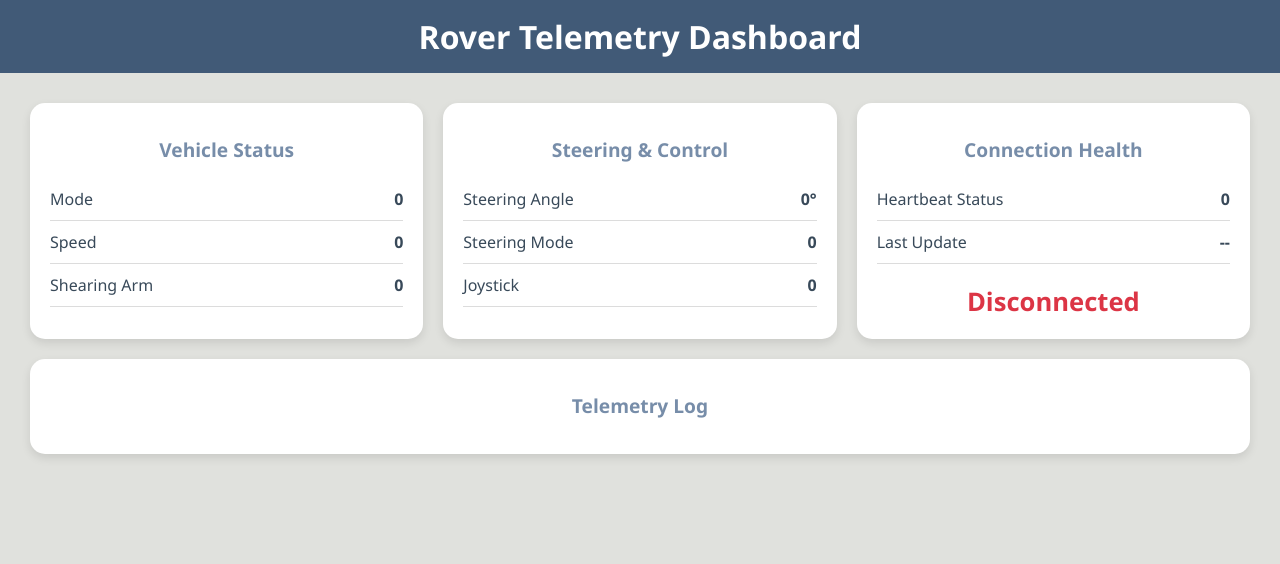
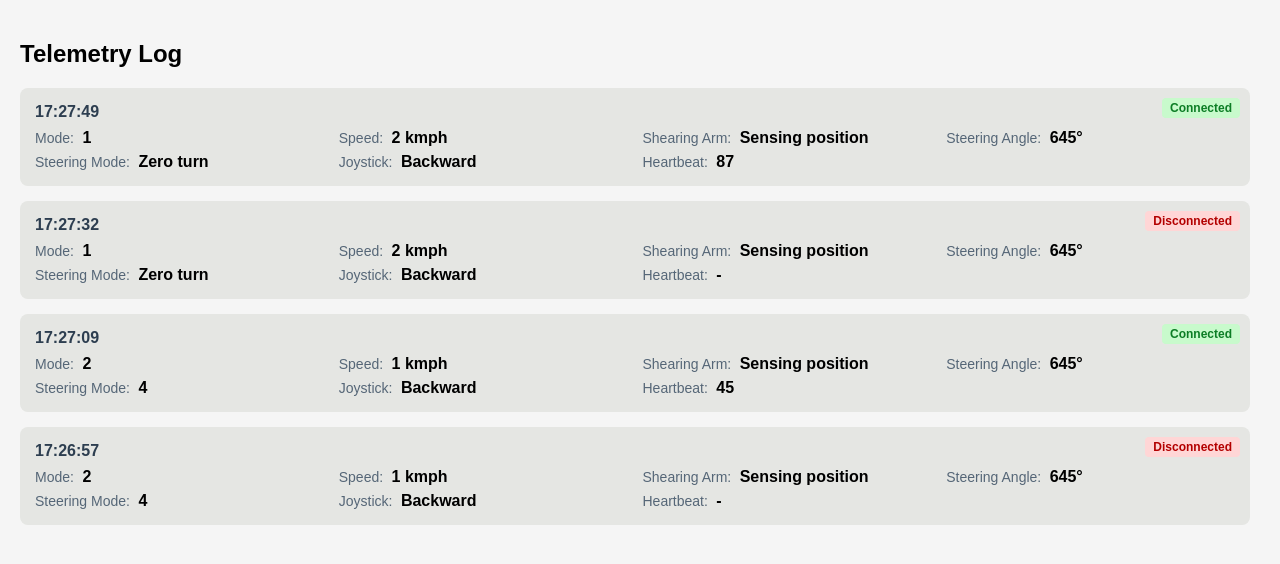
Before and after one commit to charu2409/Rover, a Flask app: page / in a window 1280 px wide. Shown: the top 564 px of the page. Run offline with Flask 3, Linux system fonts and the light colour scheme; data that the repository does not hold is empty.

Commit message:
Update index.html

```diff
--- a/templates/index.html
+++ b/templates/index.html
@@ -2,171 +2,124 @@
 <html lang="en">
 <head>
   <meta charset="UTF-8">
-  <meta name="viewport" content="width=device-width, initial-scale=1.0">
-  <title>Rover Dashboard</title>
+  <title>Telemetry Log</title>
   <style>
-    :root {
-      --primary: #E0E1DD;
-      --secondary: #778DA9;
-      --accent: #415A77;
-      --dark: #384959;
-      --white: #ffffff;
-      --line: #dcdcdc;
-      --connected: #28a745;
-      --disconnected: #dc3545;
+    body {
+      font-family: Arial, sans-serif;
+      background: #f5f5f5;
+      margin: 0;
+      padding: 20px;
     }
-    body { margin: 0; font-family: "Segoe UI", Tahoma, sans-serif; background: var(--primary); color: var(--dark); }
-    header { background: var(--accent); color: var(--white); padding: 15px 25px; text-align: center; font-size: 2rem; font-weight: bold; }
 
-    .container {
-      display: grid;
-      grid-template-columns: repeat(3, 1fr); /* 3 equal cards in a row */
-      gap: 20px;
-      padding: 30px;
+    h2 {
+      margin-bottom: 20px;
     }
-    .card {
-      background: var(--white);
-      border-radius: 15px;
-      padding: 20px;
-      box-shadow: 0 4px 10px rgba(0,0,0,0.1);
+
+    .log-container {
+      max-height: 600px;
+      overflow-y: auto;
+      padding-right: 10px;
     }
-    .card h1 {
-      font-size: 1.2rem;
-      text-align: center;
-      margin-bottom: 15px;
-      color: var(--secondary);
-    }
-    .row { display: flex; justify-content: space-between; padding: 10px 0; border-bottom: 1px solid var(--line); }
-    .label { font-size: 1rem; font-weight: 500; }
-    .value { font-size: 1rem; font-weight: bold; color: var(--dark); }
 
-    .status-container { display: flex; justify-content: center; margin-top: 20px; }
-    .status { font-size: 1.6rem; font-weight: bold; }
-    .connected { color: var(--connected); }
-    .disconnected { color: var(--disconnected); }
-
-    /* Logs */
-    #logsWrapper { grid-column: 1 / -1; }
-    #logsContainer {
-      margin-top: 10px;
-      max-height: 400px;   /* fixed height */
-      overflow-y: auto;    /* scrollable */
-      padding-right: 8px;
-    }
     .log-entry {
-      background: var(--primary);
-      border-radius: 10px;
+      background: #e5e6e3;
       padding: 15px;
+      border-radius: 8px;
       margin-bottom: 15px;
       display: flex;
       flex-direction: column;
+      position: relative;
     }
-    .log-header { display: flex; justify-content: space-between; margin-bottom: 10px; }
-    .log-timestamp { font-weight: bold; color: var(--secondary); }
-    .log-status { font-weight: bold; font-size: 0.8rem; padding: 3px 8px; border-radius: 8px; width: fit-content; }
-    .connected-status { background: #d1fae5; color: #028a0f; }
-    .disconnected-status { background: #fde2e1; color: #dc3545; }
-    .log-details { display: grid; grid-template-columns: repeat(4,1fr); gap: 10px 20px; }
-    .log-details div { display: flex; flex-direction: column; }
-    .log-row-label { font-weight: 500; color: var(--secondary); }
-    .log-row-value { font-weight: bold; color: var(--dark); }
+
+    .log-header {
+      font-weight: bold;
+      margin-bottom: 8px;
+      color: #2d3e50;
+    }
+
+    .log-grid {
+      display: grid;
+      grid-template-columns: repeat(4, 1fr);
+      row-gap: 6px;
+      column-gap: 15px;
+    }
+
+    .log-item span.label {
+      color: #556677;
+      font-size: 14px;
+    }
+
+    .log-item span.value {
+      font-weight: bold;
+      margin-left: 4px;
+    }
+
+    .status {
+      position: absolute;
+      top: 10px;
+      right: 10px;
+      padding: 3px 8px;
+      border-radius: 4px;
+      font-size: 12px;
+      font-weight: bold;
+    }
+
+    .connected {
+      background: #c8facc;
+      color: #0c7d25;
+    }
+
+    .disconnected {
+      background: #ffd6d6;
+      color: #b30000;
+    }
   </style>
 </head>
 <body>
-<header>Rover Telemetry Dashboard</header>
+  <h2>Telemetry Log</h2>
+  <div class="log-container" id="logContainer"></div>
 
-<div class="container">
-  <div class="card">
-    <h1>Vehicle Status</h1>
-    <div class="row"><span class="label">Mode</span><span class="value" id="mode">0</span></div>
-    <div class="row"><span class="label">Speed</span><span class="value" id="speed">0</span></div>
-    <div class="row"><span class="label">Shearing Arm</span><span class="value" id="shearingarm">0</span></div>
-  </div>
-  <div class="card">
-    <h1>Steering & Control</h1>
-    <div class="row"><span class="label">Steering Angle</span><span class="value" id="angle">0°</span></div>
-    <div class="row"><span class="label">Steering Mode</span><span class="value" id="steeringmode">0</span></div>
-    <div class="row"><span class="label">Joystick</span><span class="value" id="joystick">0</span></div>
-  </div>
-  <div class="card">
-    <h1>Connection Health</h1>
-    <div class="row"><span class="label">Heartbeat Status</span><span class="value" id="heartbeat">0</span></div>
-    <div class="row"><span class="label">Last Update</span><span class="value" id="lastupdate">--</span></div>
-    <div class="status-container"><span id="status" class="status disconnected">Disconnected</span></div>
-  </div>
+  <script>
+    const logContainer = document.getElementById('logContainer');
 
-  <div class="card" id="logsWrapper">
-    <h1>Telemetry Log</h1>
-    <div id="logsContainer"></div>
-  </div>
-</div>
+    // ✅ Sample data (simulate your telemetry)
+    const logData = [
+      { timestamp: "17:27:49", mode: 1, speed: "2 kmph", arm: "Sensing position", angle: "645°", steering: "Zero turn", joystick: "Backward", heartbeat: 87 },
+      { timestamp: "17:27:32", mode: 1, speed: "2 kmph", arm: "Sensing position", angle: "645°", steering: "Zero turn", joystick: "Backward", heartbeat: 500 }, // invalid
+      { timestamp: "17:27:09", mode: 2, speed: "1 kmph", arm: "Sensing position", angle: "645°", steering: "4", joystick: "Backward", heartbeat: 45 },
+      { timestamp: "17:26:57", mode: 2, speed: "1 kmph", arm: "Sensing position", angle: "645°", steering: "4", joystick: "Backward", heartbeat: 0 }, // invalid
+    ];
 
-<script>
-const ROVER_ID = "rover1";
-const speedMap = {1:"0.5 kmph",2:"1 kmph",3:"1.5 kmph",4:"2 kmph",5:"2.5 kmph"};
-const steeringMap = {1:"Home position",2:"All wheel mode",3:"Zero turn",4:"Crab"};
-const shearingMap = {0:"Home position",1:"Sensing position"};
+    function renderLogs() {
+      logContainer.innerHTML = "";
+      logData.forEach(entry => {
+        const logEntry = document.createElement("div");
+        logEntry.className = "log-entry";
 
-async function fetchRoverData() {
-  let res = await fetch(`/rover/${ROVER_ID}`);
-  let data = await res.json();
-  if (data.success) {
-    let d = data.data;
-    document.getElementById("mode").innerText = d.mode ?? 0;
-    document.getElementById("speed").innerText = speedMap[d.speed] ?? d.speed ?? 0;
-    document.getElementById("shearingarm").innerText = shearingMap[d.shearingarm] ?? d.shearingarm ?? 0;
-    document.getElementById("angle").innerText = (d.angle ?? 0) + "°";
-    document.getElementById("steeringmode").innerText = steeringMap[d.steeringmode] ?? d.steeringmode ?? 0;
-    document.getElementById("joystick").innerText = d.joystick ?? 0;
-    document.getElementById("heartbeat").innerText = d.heartbeat ?? 0;
-    let statusEl = document.getElementById("status");
-    if (d.heartbeat && d.heartbeat>0) {statusEl.innerText="Connected"; statusEl.className="status connected";}
-    else {statusEl.innerText="Disconnected"; statusEl.className="status disconnected";}
-    document.getElementById("lastupdate").innerText = new Date().toLocaleTimeString();
-  }
-}
+        // ✅ Heartbeat validation
+        const isHeartbeatValid = entry.heartbeat >= 1 && entry.heartbeat <= 255;
+        const statusClass = isHeartbeatValid ? "connected" : "disconnected";
+        const statusText = isHeartbeatValid ? "Connected" : "Disconnected";
 
-async function fetchRoverLogs() {
-  let res = await fetch(`/rover-logs/${ROVER_ID}`);
-  let json = await res.json();
-  let logs = json.data ?? [];
-  let container = document.getElementById("logsContainer");
-  container.innerHTML = "";
-  logs.forEach(log=>{
-    let ts = "--";
-    if (log.timestamp) {
-      if (log.timestamp.seconds) ts = new Date(log.timestamp.seconds*1000).toLocaleTimeString();
-      else if (log.timestamp._seconds) ts = new Date(log.timestamp._seconds*1000).toLocaleTimeString();
-      else ts = new Date(log.timestamp).toLocaleTimeString();
+        logEntry.innerHTML = `
+          <div class="log-header">${entry.timestamp}</div>
+          <div class="log-grid">
+            <div class="log-item"><span class="label">Mode:</span> <span class="value">${entry.mode}</span></div>
+            <div class="log-item"><span class="label">Speed:</span> <span class="value">${entry.speed}</span></div>
+            <div class="log-item"><span class="label">Shearing Arm:</span> <span class="value">${entry.arm}</span></div>
+            <div class="log-item"><span class="label">Steering Angle:</span> <span class="value">${entry.angle}</span></div>
+            <div class="log-item"><span class="label">Steering Mode:</span> <span class="value">${entry.steering}</span></div>
+            <div class="log-item"><span class="label">Joystick:</span> <span class="value">${entry.joystick}</span></div>
+            <div class="log-item"><span class="label">Heartbeat:</span> <span class="value">${isHeartbeatValid ? entry.heartbeat : "-"}</span></div>
+          </div>
+          <div class="status ${statusClass}">${statusText}</div>
+        `;
+
+        logContainer.appendChild(logEntry);
+      });
     }
-    let entry=document.createElement("div"); entry.className="log-entry";
-    let header=document.createElement("div"); header.className="log-header";
-    let tsEl=document.createElement("span"); tsEl.className="log-timestamp"; tsEl.innerText=ts;
-    let statusEl=document.createElement("span"); statusEl.className="log-status "+((log.heartbeat&&log.heartbeat>0)?"connected-status":"disconnected-status");
-    statusEl.innerText=(log.heartbeat&&log.heartbeat>0)?"Connected":"Disconnected";
-    header.appendChild(tsEl); header.appendChild(statusEl); entry.appendChild(header);
-    let details=document.createElement("div"); details.className="log-details";
-    let fields=[
-      ["Mode:", log.mode ?? 0],
-      ["Speed:", speedMap[log.speed] ?? log.speed ?? 0],
-      ["Shearing Arm:", shearingMap[log.shearingarm] ?? log.shearingarm ?? 0],
-      ["Steering Angle:", (log.angle ?? 0) + "°"],
-      ["Steering Mode:", steeringMap[log.steeringmode] ?? log.steeringmode ?? 0],
-      ["Joystick:", log.joystick ?? 0],
-      ["Heartbeat:", log.heartbeat ?? 0]
-    ];
-    fields.forEach(f=>{
-      let div=document.createElement("div");
-      let l=document.createElement("span"); l.className="log-row-label"; l.innerText=f[0];
-      let v=document.createElement("span"); v.className="log-row-value"; v.innerText=f[1];
-      div.appendChild(l); div.appendChild(v); details.appendChild(div);
-    });
-    entry.appendChild(details); container.appendChild(entry);
-  });
-}
-setInterval(fetchRoverData,2000);
-setInterval(fetchRoverLogs,4000);
-fetchRoverData(); fetchRoverLogs();
-</script>
+
+    renderLogs();
+  </script>
 </body>
 </html>
```
